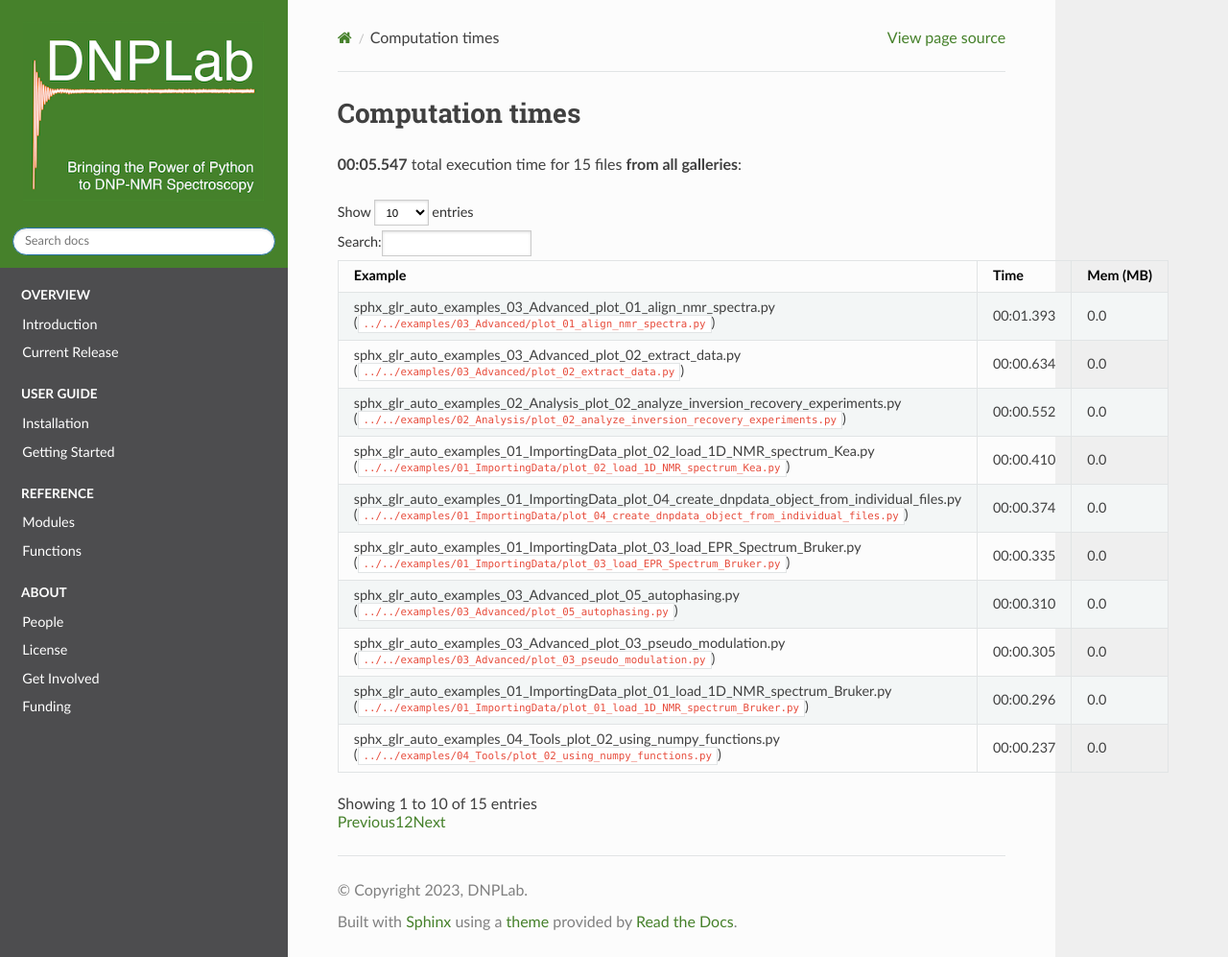
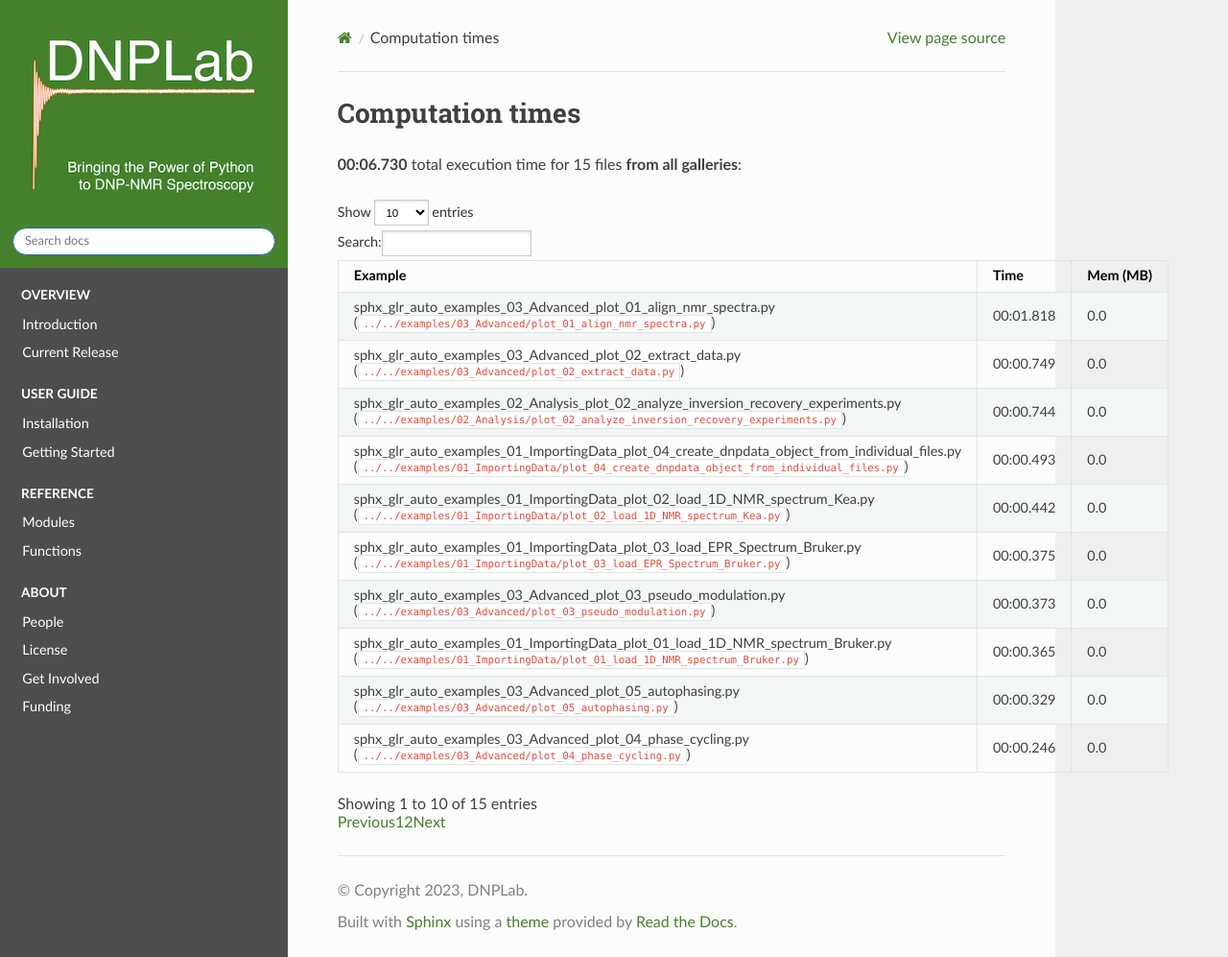
Before and after one commit to DNPLab/DNPLab, a Sphinx documentation site: the page built from docs/source/sg_execution_times.rst, in a window 1280 px wide and 997 px high. Shown: the whole window at 96% size. Built offline with Sphinx 7.4.7 and the Read the Docs theme 2.0.0, drawn with Linux system fonts in a browser that asks for light colours; pages that are not in the unit, such as notebooks, are missing from menus; a script that is not in the unit is left out; the version number could not be read and is left out.

```diff
--- a/docs/requirements.txt
+++ b/docs/requirements.txt
@@ -1,4 +1,4 @@
 numpy>=1.24
-scipy>=1.11
+scipy>=1.10
 matplotlib>=3.7
 h5py>=3.10
--- a/docs/source/sg_execution_times.rst
+++ b/docs/source/sg_execution_times.rst
@@ -6,7 +6,7 @@
 
 Computation times
 =================
-**00:05.547** total execution time for 15 files **from all galleries**:
+**00:06.730** total execution time for 15 files **from all galleries**:
 
 .. container::
 
@@ -33,47 +33,47 @@
      - Time
      - Mem (MB)
    * - :ref:`sphx_glr_auto_examples_03_Advanced_plot_01_align_nmr_spectra.py` (``../../examples/03_Advanced/plot_01_align_nmr_spectra.py``)
-     - 00:01.393
+     - 00:01.818
      - 0.0
    * - :ref:`sphx_glr_auto_examples_03_Advanced_plot_02_extract_data.py` (``../../examples/03_Advanced/plot_02_extract_data.py``)
-     - 00:00.634
+     - 00:00.749
      - 0.0
    * - :ref:`sphx_glr_auto_examples_02_Analysis_plot_02_analyze_inversion_recovery_experiments.py` (``../../examples/02_Analysis/plot_02_analyze_inversion_recovery_experiments.py``)
-     - 00:00.552
+     - 00:00.744
+     - 0.0
+   * - :ref:`sphx_glr_auto_examples_01_ImportingData_plot_04_create_dnpdata_object_from_individual_files.py` (``../../examples/01_ImportingData/plot_04_create_dnpdata_object_from_individual_files.py``)
+     - 00:00.493
      - 0.0
    * - :ref:`sphx_glr_auto_examples_01_ImportingData_plot_02_load_1D_NMR_spectrum_Kea.py` (``../../examples/01_ImportingData/plot_02_load_1D_NMR_spectrum_Kea.py``)
-     - 00:00.410
-     - 0.0
-   * - :ref:`sphx_glr_auto_examples_01_ImportingData_plot_04_create_dnpdata_object_from_individual_files.py` (``../../examples/01_ImportingData/plot_04_create_dnpdata_object_from_individual_files.py``)
-     - 00:00.374
+     - 00:00.442
      - 0.0
    * - :ref:`sphx_glr_auto_examples_01_ImportingData_plot_03_load_EPR_Spectrum_Bruker.py` (``../../examples/01_ImportingData/plot_03_load_EPR_Spectrum_Bruker.py``)
-     - 00:00.335
+     - 00:00.375
+     - 0.0
+   * - :ref:`sphx_glr_auto_examples_03_Advanced_plot_03_pseudo_modulation.py` (``../../examples/03_Advanced/plot_03_pseudo_modulation.py``)
+     - 00:00.373
+     - 0.0
+   * - :ref:`sphx_glr_auto_examples_01_ImportingData_plot_01_load_1D_NMR_spectrum_Bruker.py` (``../../examples/01_ImportingData/plot_01_load_1D_NMR_spectrum_Bruker.py``)
+     - 00:00.365
      - 0.0
    * - :ref:`sphx_glr_auto_examples_03_Advanced_plot_05_autophasing.py` (``../../examples/03_Advanced/plot_05_autophasing.py``)
-     - 00:00.310
+     - 00:00.329
      - 0.0
-   * - :ref:`sphx_glr_auto_examples_03_Advanced_plot_03_pseudo_modulation.py` (``../../examples/03_Advanced/plot_03_pseudo_modulation.py``)
-     - 00:00.305
-     - 0.0
-   * - :ref:`sphx_glr_auto_examples_01_ImportingData_plot_01_load_1D_NMR_spectrum_Bruker.py` (``../../examples/01_ImportingData/plot_01_load_1D_NMR_spectrum_Bruker.py``)
-     - 00:00.296
+   * - :ref:`sphx_glr_auto_examples_03_Advanced_plot_04_phase_cycling.py` (``../../examples/03_Advanced/plot_04_phase_cycling.py``)
+     - 00:00.246
      - 0.0
    * - :ref:`sphx_glr_auto_examples_04_Tools_plot_02_using_numpy_functions.py` (``../../examples/04_Tools/plot_02_using_numpy_functions.py``)
-     - 00:00.237
-     - 0.0
-   * - :ref:`sphx_glr_auto_examples_03_Advanced_plot_04_phase_cycling.py` (``../../examples/03_Advanced/plot_04_phase_cycling.py``)
-     - 00:00.214
+     - 00:00.245
      - 0.0
    * - :ref:`sphx_glr_auto_examples_02_Analysis_plot_03_peak_linewidth.py` (``../../examples/02_Analysis/plot_03_peak_linewidth.py``)
-     - 00:00.148
+     - 00:00.199
      - 0.0
    * - :ref:`sphx_glr_auto_examples_02_Analysis_plot_01_load_2D_calculate_DNP_enhancements.py` (``../../examples/02_Analysis/plot_01_load_2D_calculate_DNP_enhancements.py``)
-     - 00:00.146
+     - 00:00.149
      - 0.0
    * - :ref:`sphx_glr_auto_examples_01_ImportingData_plot_05_indexing_dnpdata_objects.py` (``../../examples/01_ImportingData/plot_05_indexing_dnpdata_objects.py``)
-     - 00:00.098
+     - 00:00.114
      - 0.0
    * - :ref:`sphx_glr_auto_examples_04_Tools_plot_01_larmor_frequency.py` (``../../examples/04_Tools/plot_01_larmor_frequency.py``)
-     - 00:00.094
+     - 00:00.090
      - 0.0
```
Also changed, not shown: 1 other file.
